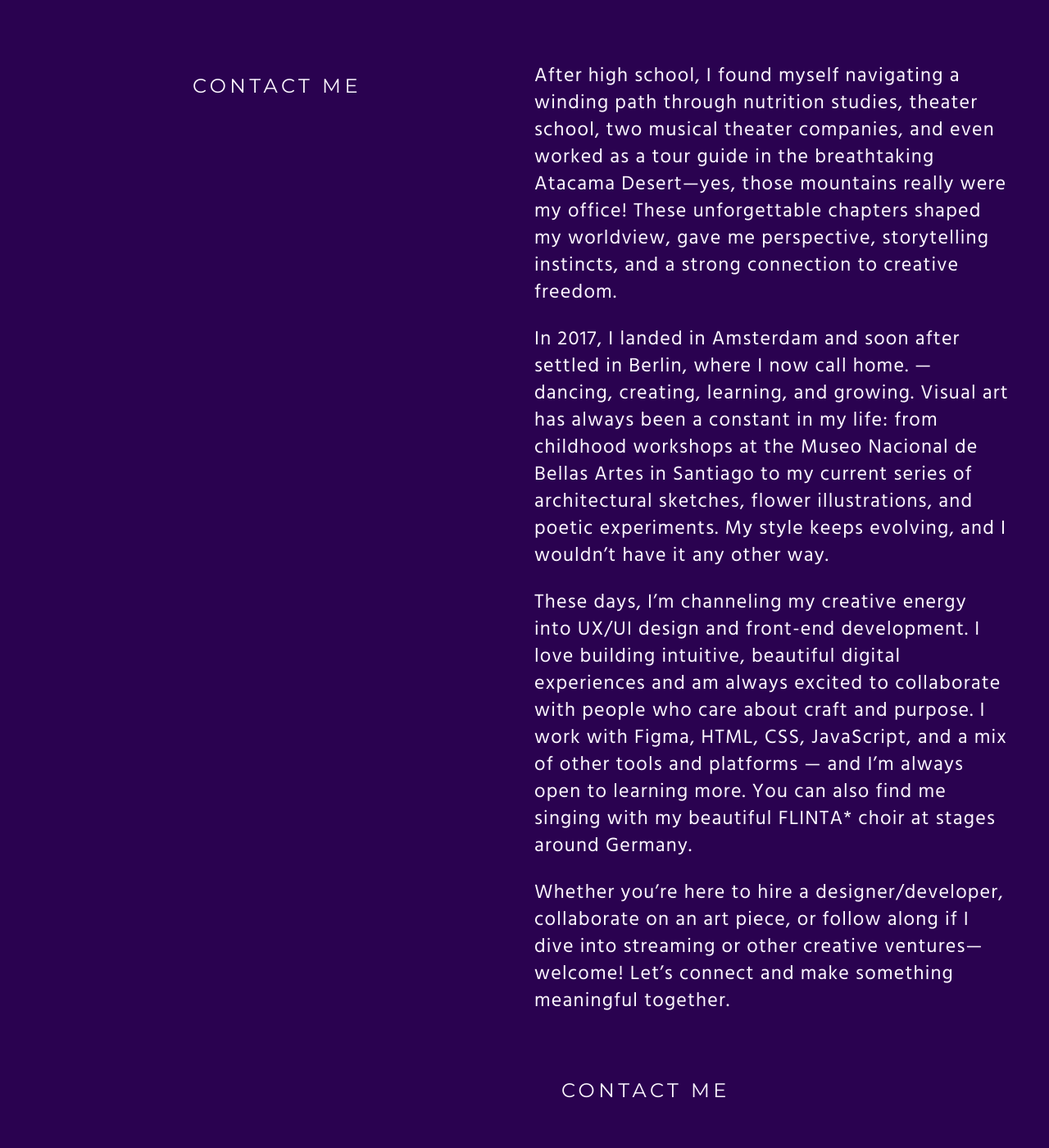
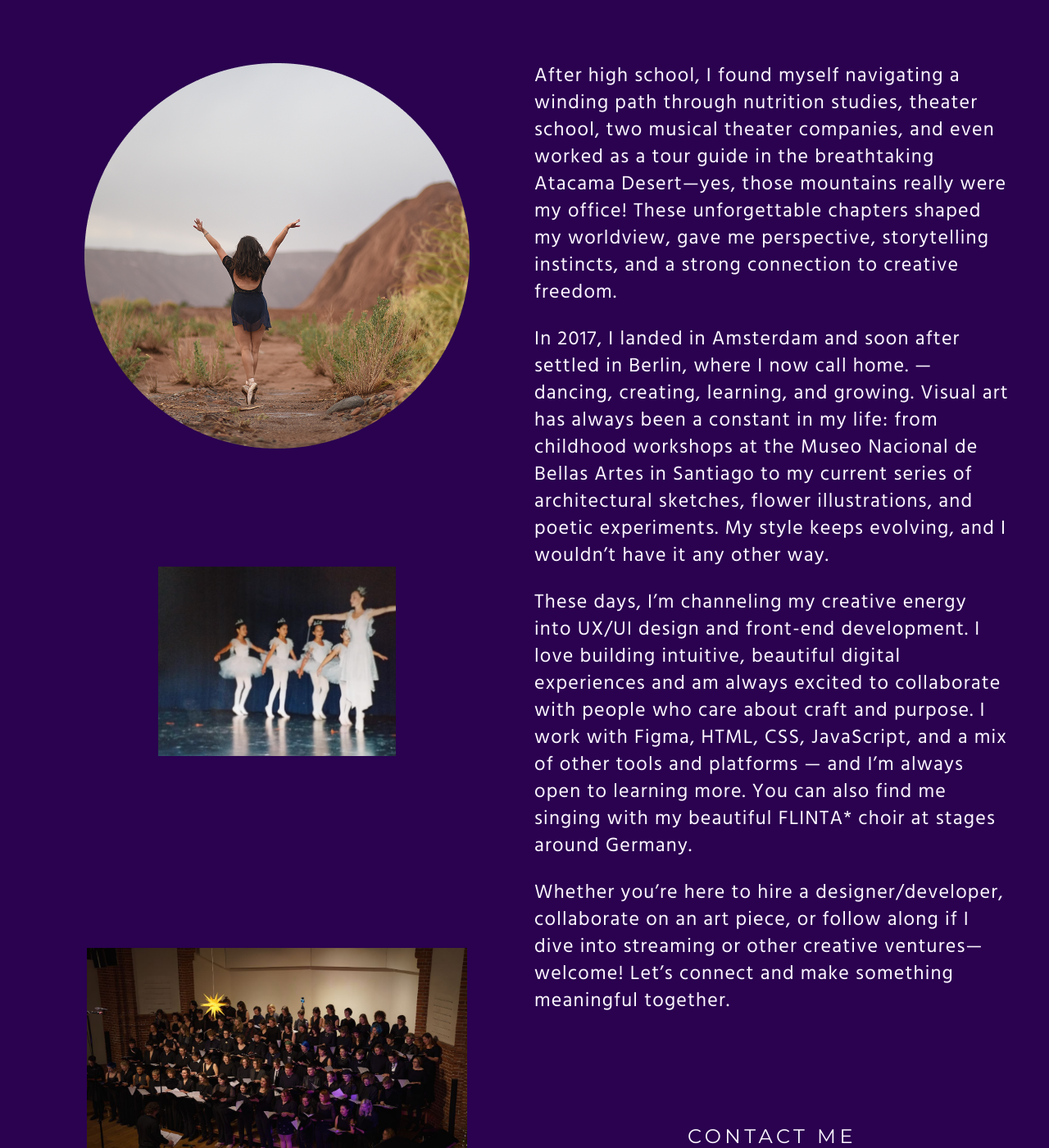
Before and after one commit to AndreaMPdev/my-portfolio, a plain HTML site: page about.html in a window 1280 px wide. Shown: the part 379-1779 px from the top of the page at 82% size. Drawn offline with nearby package versions, Linux system fonts and the light colour scheme.

Commit message:
added imgs about page

```diff
--- a/about.html
+++ b/about.html
@@ -97,27 +97,31 @@
            <h3 class="px-5 pt-3 text-center">From twirling in ballet shoes at age 3 to sketching architecture in busy city cafés, I’ve always been led by curiosity, creativity, and the discipline of artistic practice. Ballet was my first love, but over the years I’ve danced through bellydance, hip-hop, waacking, house, and nearly every streetdance style I could find. Movement is still a huge part of my life — and a core influence in everything I do. ❤️</h3>
           <div class="col-sm-6 text-center">
             <div class="pt-5 pb-5">
-              <a
-                class="button-style text-uppercase d-inline-block"
-                href="#"
-                title="Contact Andrea"
-                >Contact me</a
-              >
+              <img src="/src/enpointecircle.png" alt="Photograph of Andrea en pointe in the Atacama desert" class="first-pic">
+            </div>
+            <div class="pt-5 pb-5 mt-5">
+              <img src="/src/balletcopitodenievecopy.png" alt="Old Photograph of a Ballet show featuring Andrea dancing ballet as a child" class="second-pic">
+            </div>
+            <div class="pt-5 pb-5 mt-5">
+              <img src="/src/ddd1concertcopy.JPG" alt="Photograph of the first DDD choir concert in December 2024" class="third-pic">
             </div>
           </div>
           <div class="col-sm-6">
            <p class="pt-5 pb-2 about-text">After high school, I found myself navigating a winding path through nutrition studies, theater school, two musical theater companies, and even worked as a tour guide in the breathtaking Atacama Desert—yes, those mountains really were my office! These unforgettable chapters shaped my worldview, gave me perspective, storytelling instincts, and a strong connection to creative freedom.</p>
            <p class="about-text pb-2">In 2017, I landed in Amsterdam and soon after settled in Berlin, where I now call home. — dancing, creating, learning, and growing. Visual art has always been a constant in my life: from childhood workshops at the Museo Nacional de Bellas Artes in Santiago to my current series of architectural sketches, flower illustrations, and poetic experiments. My style keeps evolving, and I wouldn’t have it any other way. </p>
            <p class="about-text pb-2">These days, I’m channeling my creative energy into UX/UI design and front-end development. I love building intuitive, beautiful digital experiences and am always excited to collaborate with people who care about craft and purpose. I work with Figma, HTML, CSS, JavaScript, and a mix of other tools and platforms — and I’m always open to learning more. You can also find me singing with my beautiful FLINTA* choir at stages around Germany.</p>
-           <p class="about-text">Whether you’re here to hire a designer/developer, collaborate on an art piece, or follow along if I dive into streaming or other creative ventures—welcome! Let’s connect and make something meaningful together.</p>
+           <p class="about-text pb-2">Whether you’re here to hire a designer/developer, collaborate on an art piece, or follow along if I dive into streaming or other creative ventures—welcome! Let’s connect and make something meaningful together.</p>
 
-           <div class="pt-5 pb-5">
+           <div class="py-5 text-center">
               <a
-                class="button-style text-uppercase d-inline-block"
+                class="button-style text-uppercase d-inline-block pb-5 my-5"
                 href="#"
                 title="Contact Andrea"
                 >Contact me</a
               >
+                <div class="py-5 mb-3">
+              <img src="/src/Dibujosantpauwmcopy.png" alt="Photograph of the first DDD choir concert in December 2024" class="fourth-pic">
+            </div>
           </div>
         </div>
       </div>
--- a/styles/portfolio.css
+++ b/styles/portfolio.css
@@ -183,6 +183,24 @@ footer {
   letter-spacing: 0.05em;
 }
 
+.first-pic {
+  max-width: 100%;
+  height: auto;
+}
+.second-pic {
+  max-width: 50%;
+  height: auto;
+}
+.third-pic {
+  max-width: 80%;
+  height: auto;
+  padding-top: 90px;
+}
+.fourth-pic {
+  max-width: 60%;
+  height: auto;
+}
+
 .socials {
   font-size: 69px;
   color: var(--base-color-black);
```
Also changed, not shown: src/Dibujosantpauwmcopy.png (added), src/balletcopitodenievecopy.png (added), src/ddd1concertcopy.JPG (added), src/enpointecircle.png (added).
